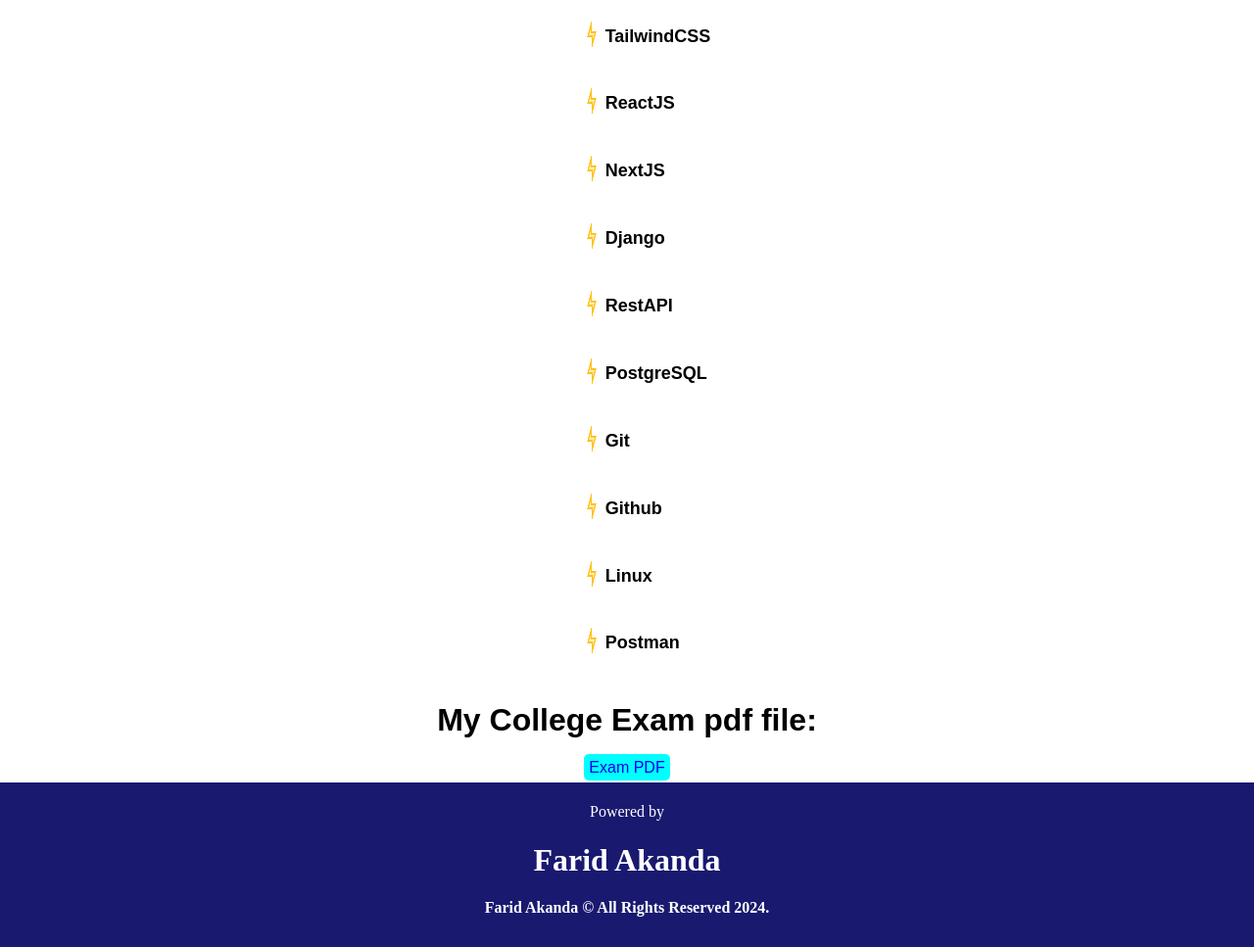
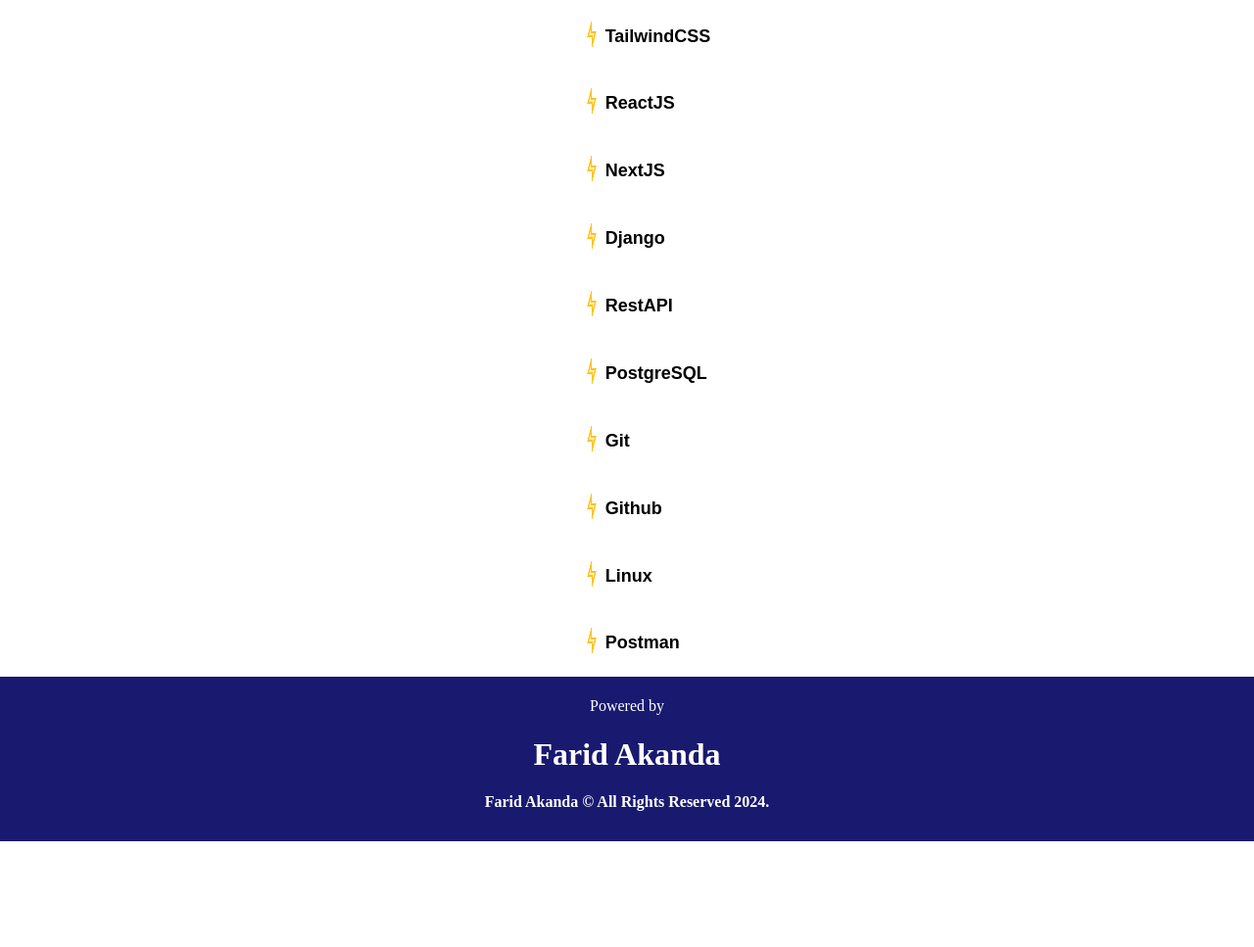
Before and after one commit to faridhakanda/faridhakanda.github.io, a plain HTML site: page index.html in a window 1280 px wide. Shown: the part 903-1870 px from the top of the page at 98% size. After the commit the page ends 1762 px from the top, so only its background shows below. Drawn offline with Linux system fonts and the light colour scheme.

Commit message:
after remove college pdf section

```diff
--- a/index.html
+++ b/index.html
@@ -211,13 +211,6 @@
             </div>
 
         </section>
-        <sectio>
-            <div class="pdf">
-                <h1>My College Exam pdf file: </h1>
-                <a href="https://drive.google.com/file/d/1B4m2JGEpkgplip1Uj0HwIqkOg3B8Pwmv/view?usp=drive_link">Exam PDF</a>
-            </div>
-
-        </sectio>
     </main>
 
     <footer>
```
